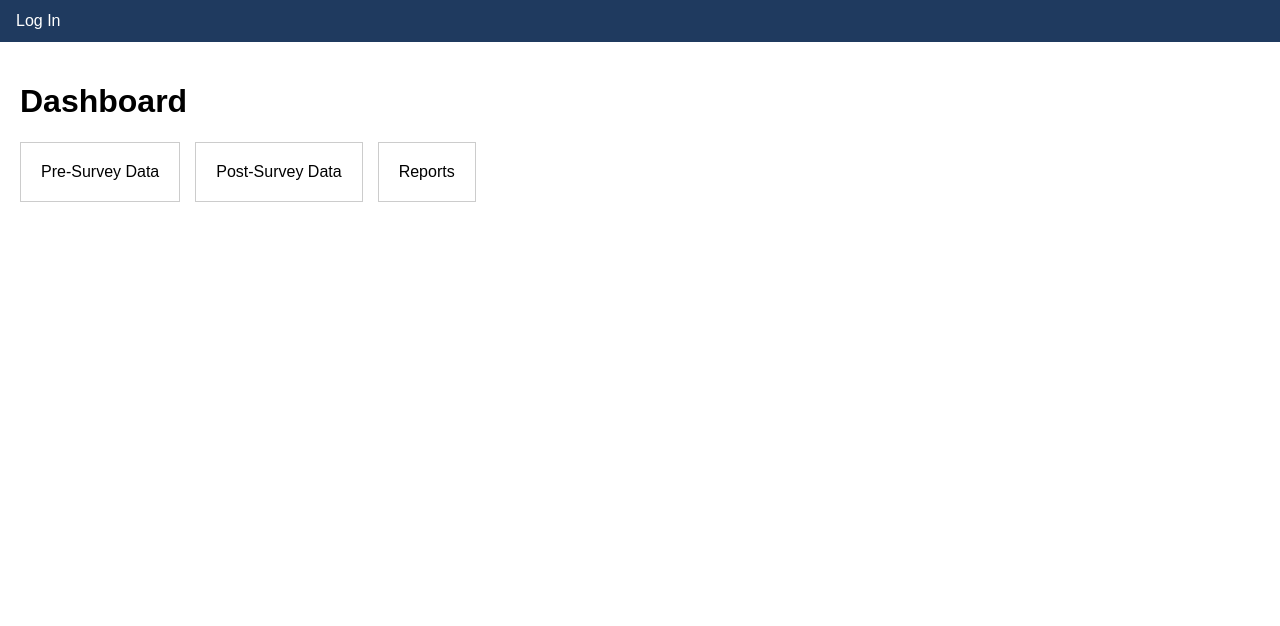
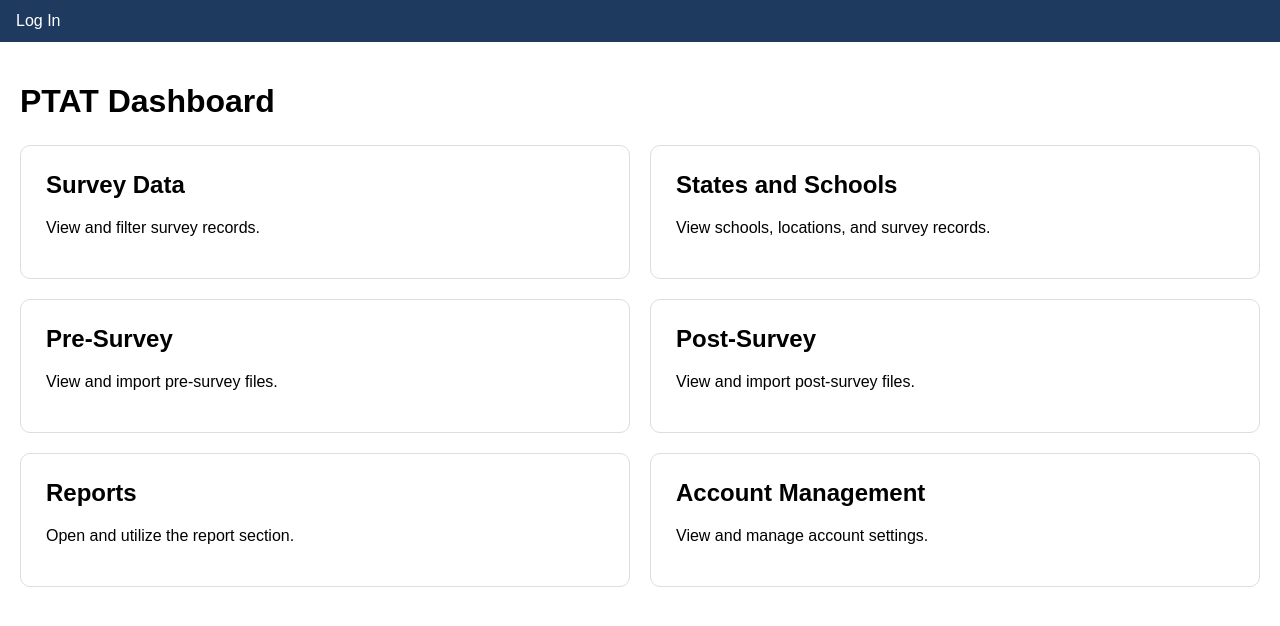
Before and after one commit to bnkramer222/OspreySolutions2026ProjectDeliverable, a Node server app: template views/dashboard/index.ejs in a window 1280 px wide. Shown: the top 626 px of the page. Run offline with Node 20, Linux system fonts and the light colour scheme; the template is opened without the code that fills it, so the values that code supplies are empty; some libraries are stand-ins or nearby versions.

Commit message:
Jude's Dashboard Changes

```diff
--- a/public/style.css
+++ b/public/style.css
@@ -23,3 +23,33 @@ padding: 20px;
 text-decoration: none;
 color: black;
 }
+
+
+.dashboard-tabs {
+  display: grid;
+  grid-template-columns: repeat(2, 1fr);
+  gap: 20px;
+  margin-top: 25px;
+}
+
+.dashboard-tab {
+  display: block;
+  padding: 25px;
+  background-color: white;
+  border: 1px solid #ddd;
+  border-radius: 10px;
+  text-decoration: none;
+  color: inherit;
+  transition: 0.2s;
+  cursor: pointer;
+}
+
+.dashboard-tab:hover {
+  background-color: #f1f5f9;
+  transform: translateY(-3px);
+  box-shadow: 0 4px 10px rgba(0, 0, 0, 0.1);
+}
+
+.dashboard-tab h2 {
+  margin-top: 0;
+}
--- a/views/dashboard/index.ejs
+++ b/views/dashboard/index.ejs
@@ -1,32 +1,43 @@
+
 <%- include('../partials/header') %>
 
-<div class="dashboard">
-    <h1>Dashboard</h1>
+<main class="dashboard">
+  <h1>PTAT Dashboard</h1>
 
 
-<div class="dashboard-tabs">
+  <div class="dashboard-tabs">
+  <a href="/dashboard/data" class="dashboard-tab">
+    <h2>Survey Data</h2>
+    <p>View and filter survey records.</p>
+  </a>
 
-    <div class="dashboard-tab">
-   <a href="/files/pre">
-            Pre-Survey Data
-        </a>
-          </div>
+  <a href="/dashboard/schools" class="dashboard-tab">
+    <h2>States and Schools</h2>
+    <p>View schools, locations, and survey records.</p>
+  </a>
 
-    <div class="dashboard-tab">
-       <a href="/files/post">
-            Post-Survey Data
-        </a>
-    </div>
+  <a href="/files/pre" class="dashboard-tab">
+    <h2>Pre-Survey</h2>
+    <p>View and import pre-survey files.</p>
+  </a>
 
-    <div class="dashboard-tab">
-        <a href="/reports">
-            Reports
-        </a>
-    </div>
-
-</div>
+  <a href="/files/post" class="dashboard-tab">
+    <h2>Post-Survey</h2>
+    <p>View and import post-survey files.</p>
+  </a>
 
 
-</div>
+  <a href="/reports" class="dashboard-tab">
+    <h2>Reports</h2>
+    <p>Open and utilize the report section.</p>
+  </a>
+
+<a href="/account" class="dashboard-tab">
+  <h2>Account Management</h2>
+  <p>View and manage account settings.</p>
+</a>
+
+  </div>
+</main>
 
 <%- include('../partials/footer') %>
```
Also changed, not shown: controllers/dashboardController.js (+56 -1 lines), models/dashboardModel.js (+60 -2 lines), routes/dashboardRoutes.js (+8 -0 lines), views/dashboard/data.ejs (added, +71 -0 lines), views/dashboard/schools.ejs (added, +65 -0 lines), 1 other file.
